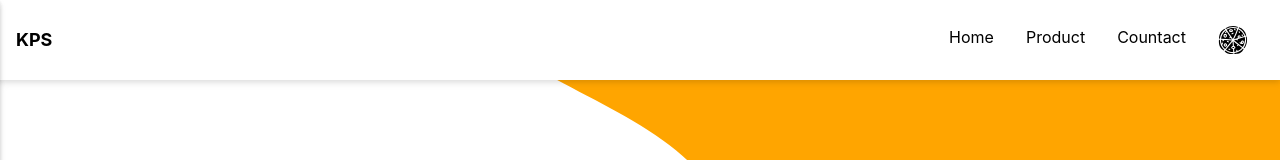
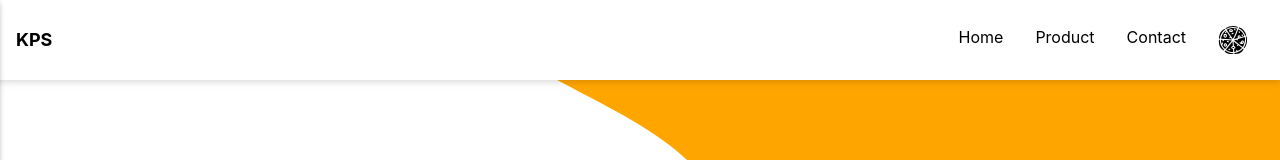
Before and after one commit to philipfbrs/kuta-pizza, a Next.js app: page / in a window 1280 px wide. Shown: the top 160 px of the page. Built offline with nearby package versions, Linux system fonts and the light colour scheme.

Commit message:
fixed contact text

```diff
--- a/components/Header.js
+++ b/components/Header.js
@@ -91,7 +91,7 @@ export const Header = ({ open, setOpen }) => {
             <div className="flex gap-8 mr-4">
             <a className="cursor-pointer">Home</a>
             <a className="cursor-pointer">Product</a>
-            <a className="cursor-pointer">Countact</a>
+            <a className="cursor-pointer">Contact</a>
             <GiFullPizza className="cursor-pointer" size={30}/>
             </div>
           </div>
```
